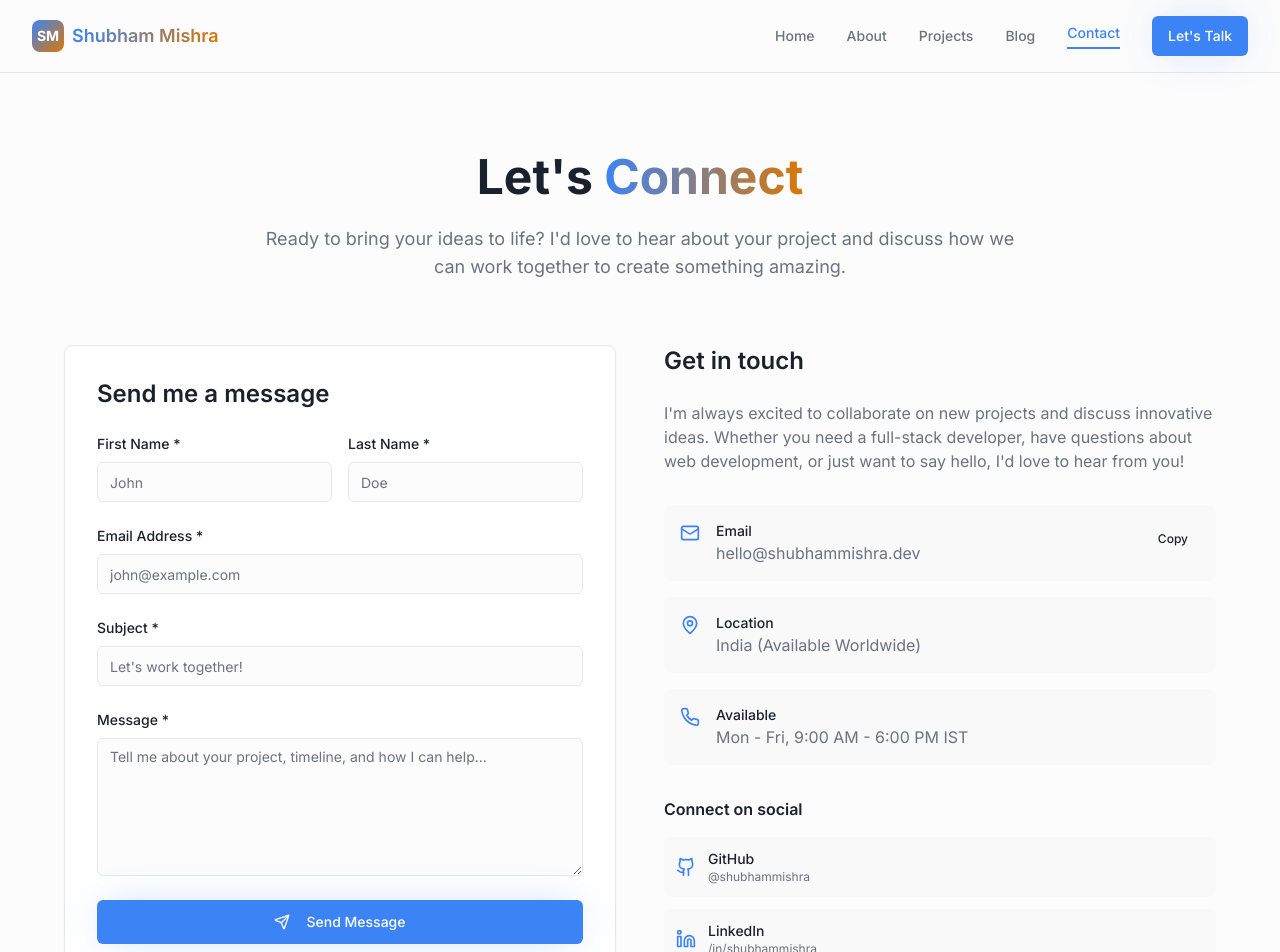
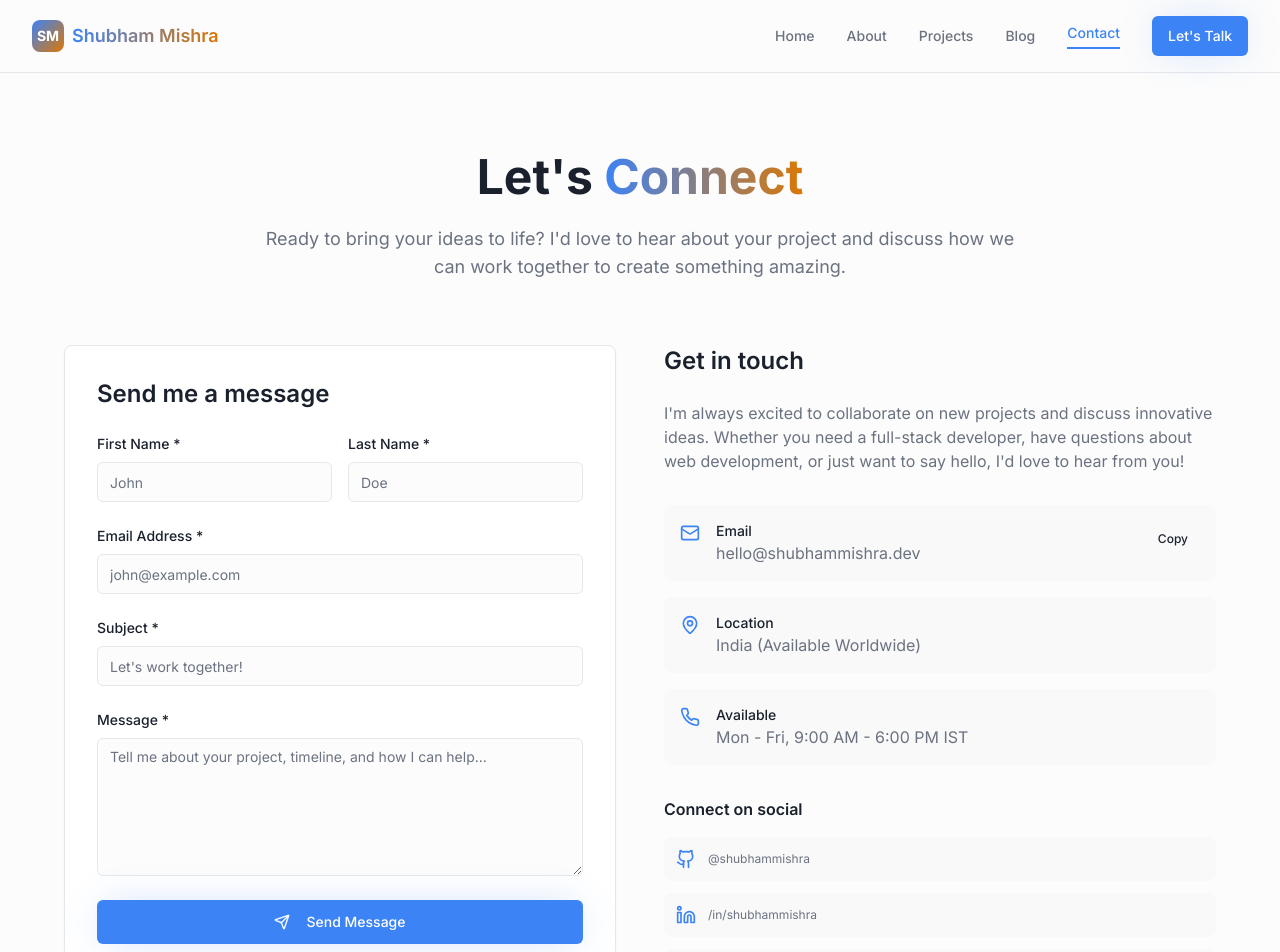
Before and after one commit to sneharastogiind/shubham-mishra-web-craft, a React (Vite) app: page /contact in a window 1280 px wide. Shown: the top 952 px of the page. Built offline with nearby package versions, Linux system fonts and the light colour scheme.

Commit message:
Refactor: Remove social names from contact
Removes the explicit social media names (e.g., "GitHub", "LinkedIn") from the contact section, simplifying the display of social links.

```diff
--- a/src/pages/Contact.tsx
+++ b/src/pages/Contact.tsx
@@ -258,9 +258,6 @@ const Contact = () => {
                     >
                       <Icon className="h-5 w-5 text-primary" />
                       <div>
-                        <p className="font-medium text-sm group-hover:text-primary transition-colors">
-                          {social.name}
-                        </p>
                         <p className="text-muted-foreground text-xs">{social.handle}</p>
                       </div>
                     </a>
```
